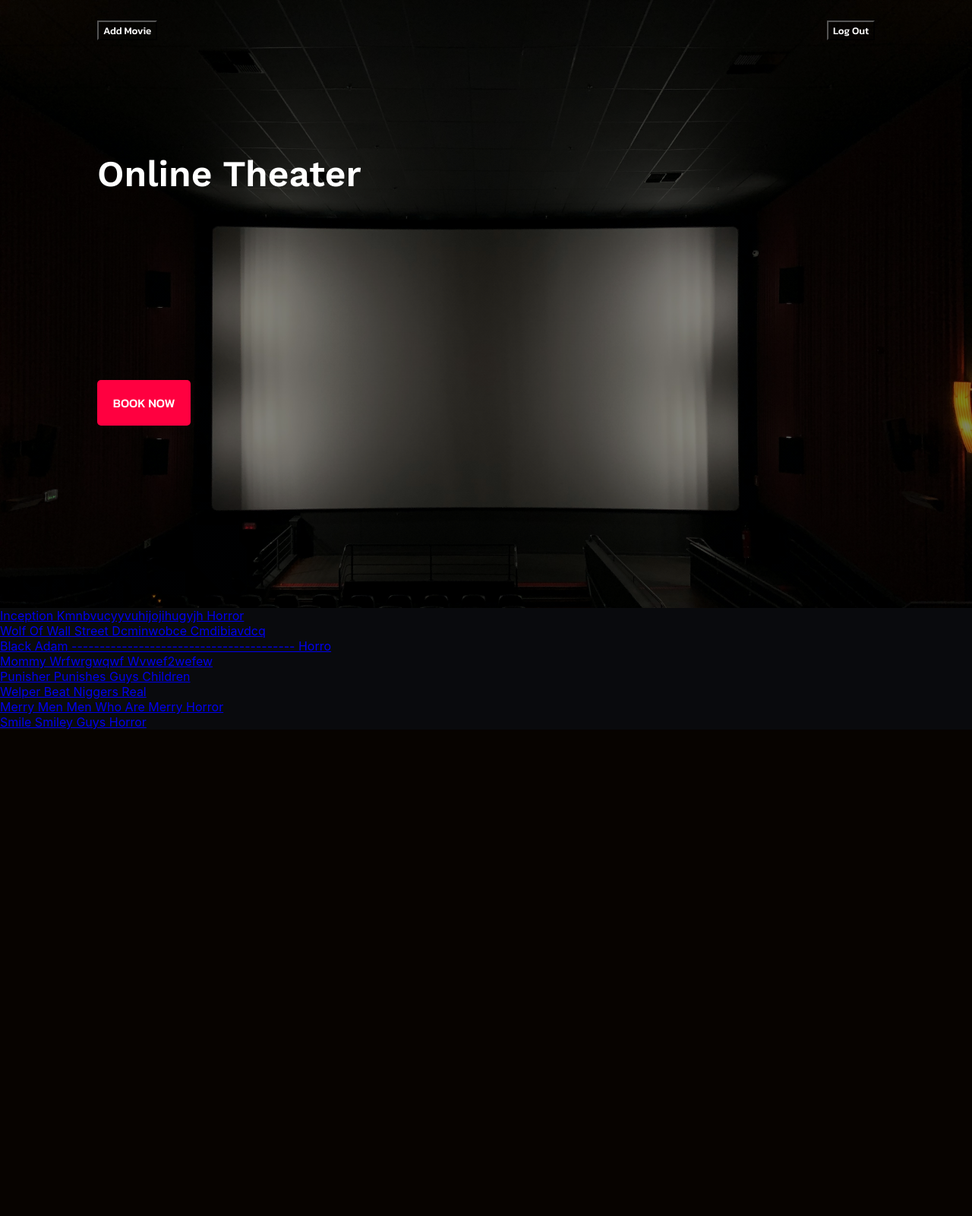
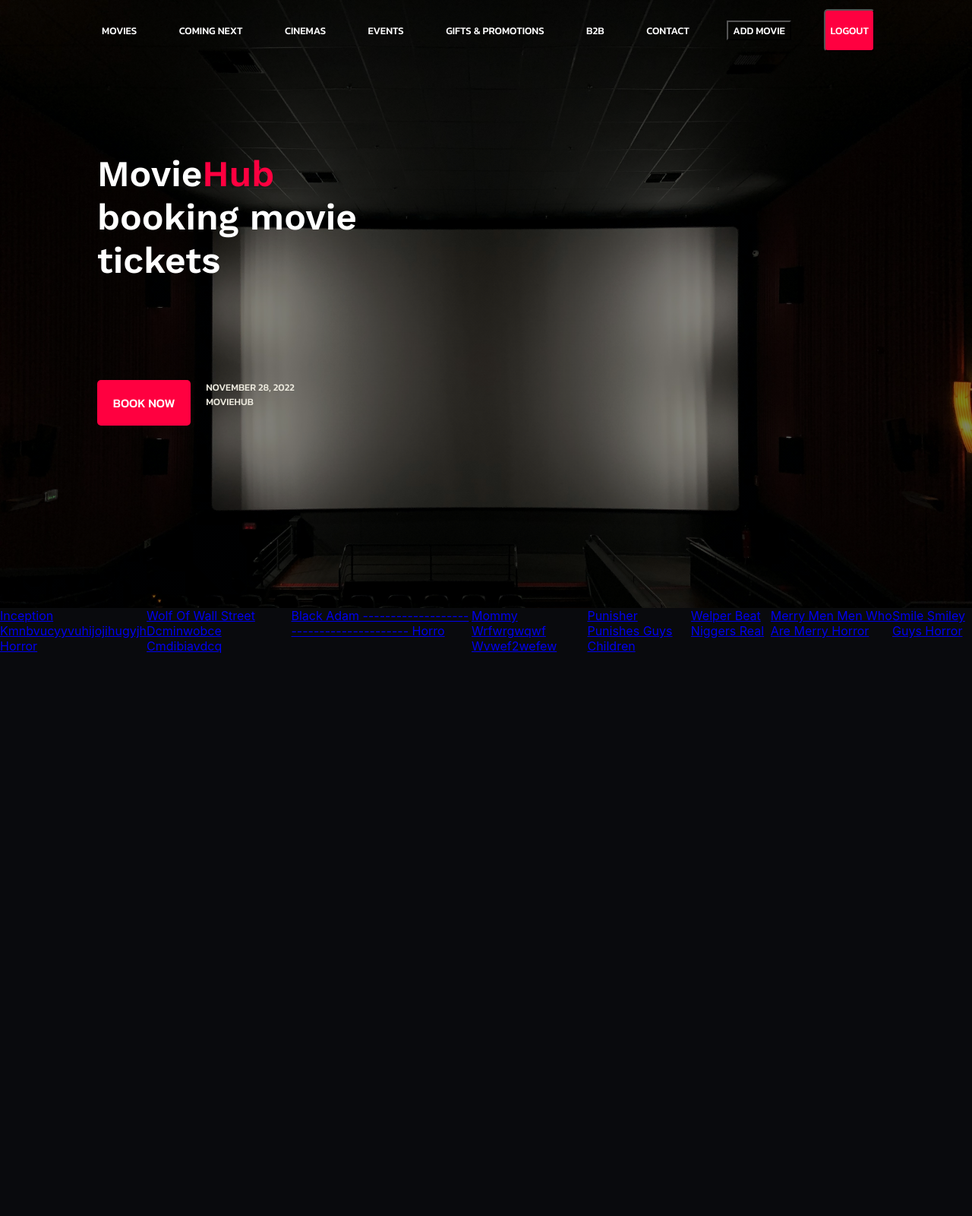
Before and after one commit to Imnaseli/online-theater-booking-system, a Django app: page / in a window 1280 px wide. Shown: the whole page at 76% size. Before the commit the page ends 960 px from the top, so only its background shows below. Run offline with Django 4.2, Linux system fonts and the light colour scheme; a user stored in the database is signed in; data comes from the database, SQL or seed files in the repository.

Commit message:
Populate navbar and add scrollinto view on book button

```diff
--- a/theatherbooking/templates/home.html
+++ b/theatherbooking/templates/home.html
@@ -11,19 +11,30 @@
 <body>
     <div id="intro">
         <nav>
+            <button>MOVIES</button>
+            <button>COMING NEXT</button>
+            <button>CINEMAS</button>
+            <button>EVENTS</button>
+            <button>GIFTS & PROMOTIONS</button>
+            <button>B2B</button>
+            <button>CONTACT</button>
+
         {% if request.user.is_authenticated %}
             <a href="{% url 'addmovie' %}">
-                <button type="button">Add Movie</button>
+                <button type="button">ADD MOVIE</button>
             </a>
-            <a href="{% url 'signout' %}"><button>Log Out</button></a>
+            <a href="{% url 'signout' %}"><button class="Log">LOGOUT</button></a>
         {% else %}
-            <a href="{% url 'signin' %}"><button>Login</button></a>
+            <a href="{% url 'signin' %}"><button class="Log">LOGIN</button></a>
         {% endif %}
+
         </nav>
-
         <div id="info">
-            <div id="company-name">Online Theater</div>
-            <button type="button">BOOK NOW</button>
+            <div id="company-name">Movie<span class="red">Hub</span> booking movie tickets</div>
+            <button type="button"  onClick="document.getElementById('movie-section').scrollIntoView();">BOOK NOW</button>
+            <div id="launch-date">
+                NOVEMBER 28, 2022 <br> MOVIEHUB
+            </div>
         </div>
     </div>
 
@@ -31,7 +42,7 @@
 
 
 
-    <div class="movie-slider">
+    <div id="movie-section">
     {% for movie in movies %}
         <div class="movie-div" >
             <a href="{% url 'moviepage' movie.id  %}">
```
